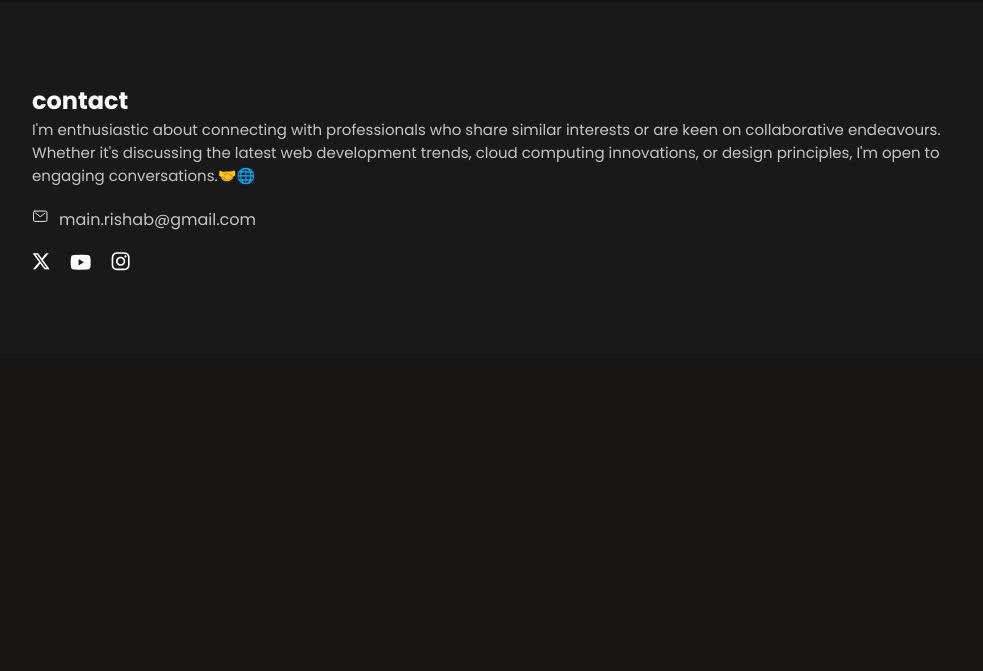
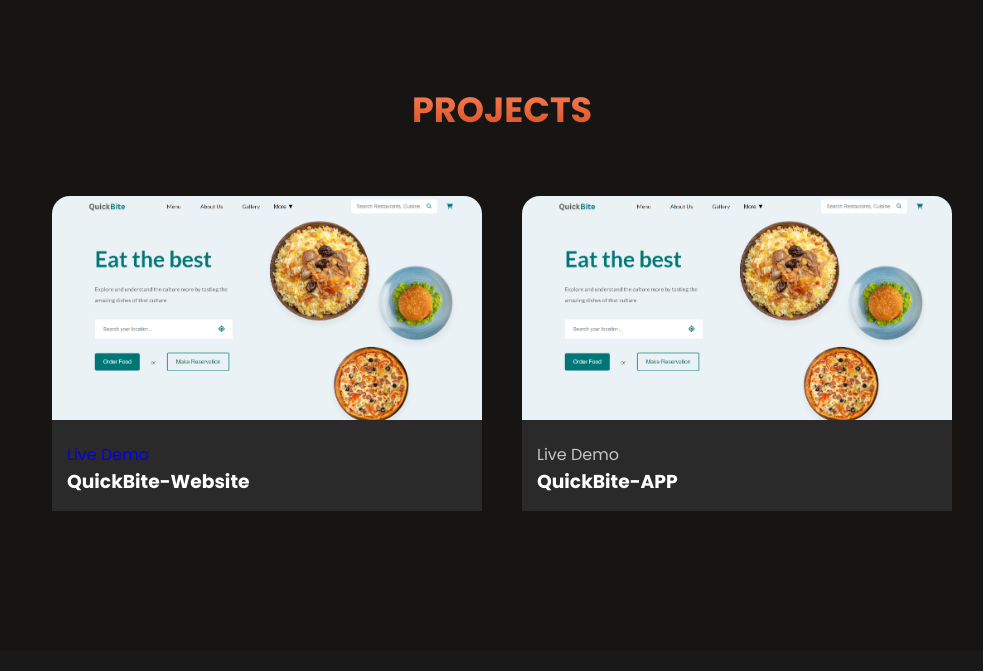
Before and after one commit to FastCodee/Personal-Portfolio, a plain HTML site: page index.html in a window 1280 px wide. Shown: the part 1249-1920 px from the top of the page, without its empty margins (138-1121 px from the left). Before the commit the page ends 1607 px from the top, so only its background shows below. Drawn offline with Linux system fonts and the light colour scheme.

Commit message:
Add 2 project section

```diff
--- a/assets/css/style.css
+++ b/assets/css/style.css
@@ -128,6 +128,53 @@ nav {
   width: 42px;
 }
 
+
+/* Project section */
+
+.primary-heading {
+  text-align: center;
+  font-size: 35px;
+}
+.heading-project {
+  background: var(
+    --Orange-Gradient,
+    linear-gradient(180deg, #ff8660 0%, #d5491d 100%)
+  );
+  background-clip: text;
+  -webkit-background-clip: text;
+  -webkit-text-fill-color: transparent;
+}
+.projects {
+  display: flex;
+  justify-content: space-between;
+  margin: 40px 0;
+}
+.project-item {
+  background: #2a2a2a;
+  margin: 20px;
+  border-radius: 18px 18px 0 0;
+}
+.project-item img {
+  width: 100%;
+  border-radius: 18px 18px 0 0;
+}
+.project-title {
+  padding: 15px;
+}
+.project-title h3 {
+  color: #fff;
+}
+
+
+
+
+
+
+
+
+
+
+
 /* footer */
 
 footer {
--- a/index.html
+++ b/index.html
@@ -61,6 +61,30 @@
       </div>
     </section>
 
+
+
+    <section class="container">
+      <h2 class="primary-heading heading-project">PROJECTS</h2>
+      <div class="projects">
+        <div class="project-item">
+          <img src="./assets/images/project-1-cover.png" alt="rishab-project1" />
+          <div class="project-title">
+            <p><a href="https://rishabbsingh.github.io/QuickBite-website/">Live Demo</a></p>
+            <h3>QuickBite-Website</h3>
+          </div>
+        </div>
+        <div class="project-item">
+          <img src="./assets/images/project-1-cover.png" alt="rishab-project1" />
+          <div class="project-title">
+            <p>Live Demo</p>
+            <h3>QuickBite-APP</h3>
+          </div>
+        </div>
+      </div>
+    </section>
+
+
+
     <footer>
       <div class="container">
         <h2>contact</h2>
```
Also changed, not shown: assets/images/project-1-cover.png (added).
